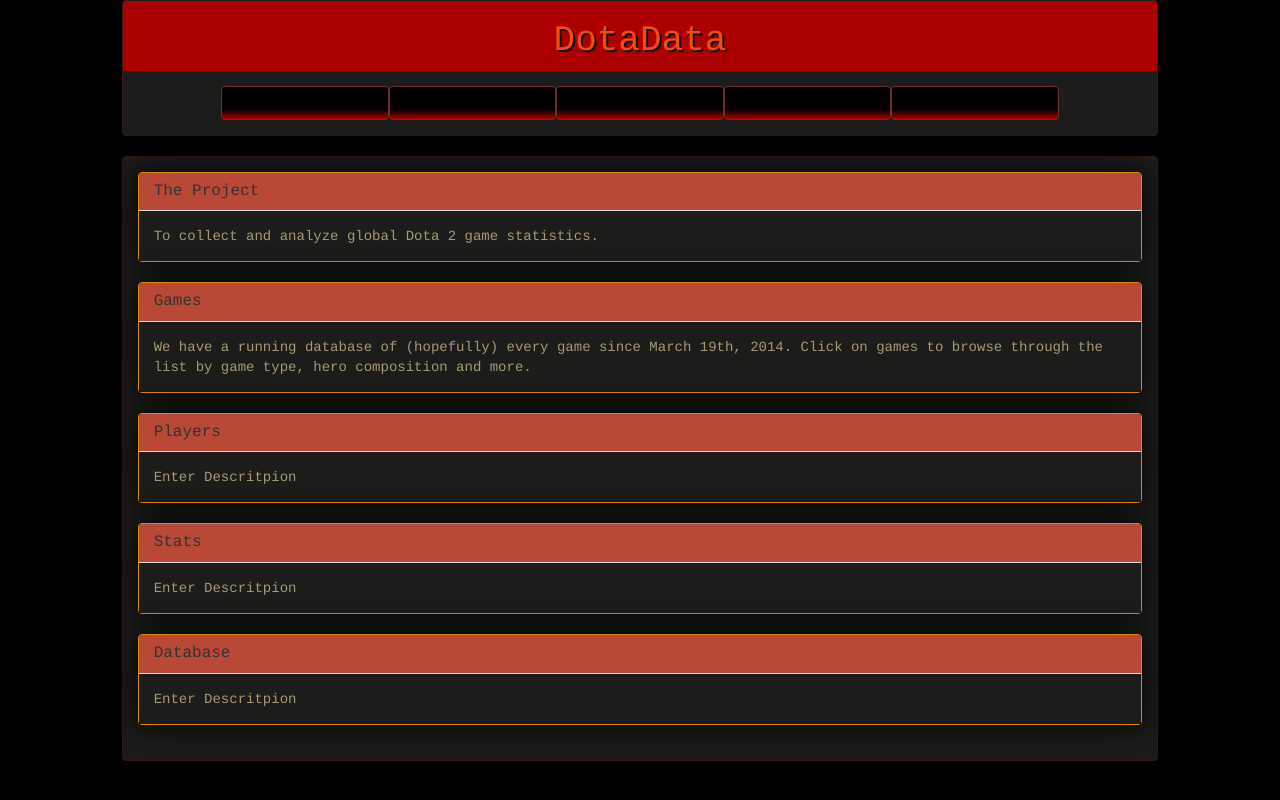
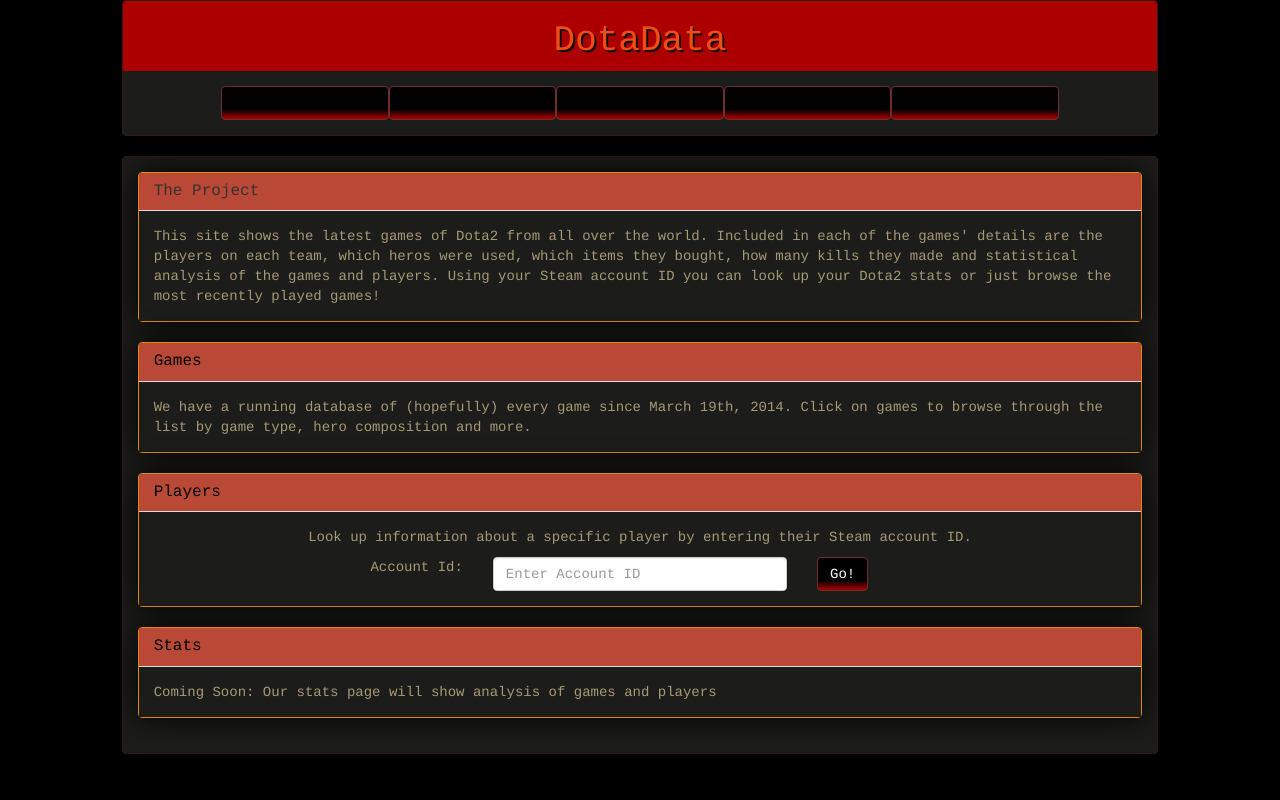
Before and after one commit to carlganz/DotaData, a Flask app: page / in a window 1280 px wide. Run offline with Flask 2, Linux system fonts and the light colour scheme; parts of the project's set-up code (start-up, migrations or seed data) failed here and were passed over; some libraries are stand-ins or nearby versions.

Commit message:
made little changes

```diff
--- a/server.py
+++ b/server.py
@@ -35,7 +35,7 @@ def details():
 @app.route('/stats')
 def stats():
     p = GetUniquePlayers()
-    return render_template('tbd.html', message = str(p))
+    return render_template('stats.html')
 
 @app.route('/about')
 def about():
@@ -43,7 +43,7 @@ def about():
 
 @app.route('/players')
 def players():
-    return render_template('tbd.html', message = 'Player information!')
+    return render_template('players.html')
 
 @app.route('/aboutdb')
 def tbd():
--- a/templates/about_us.html
+++ b/templates/about_us.html
@@ -8,7 +8,7 @@
     <h1 class="panel-title">Our Site</h1>
   </div>
   <div class="panel-body">
-    Description
+        This site shows the latest games of Dota2 from all over the world.  Included in each of the games' details are the players on each team, which heros were used, which items they bought, how many kills they made and statistical analysis of the games and players.  Using your Steam account ID you can look up your Dota2 stats or just browse the most recently played games!
   </div>
 </div>
 
--- a/templates/landing.html
+++ b/templates/landing.html
@@ -8,13 +8,13 @@
     <h1 class="panel-title">The Project</h1>
   </div>
   <div class="panel-body">
-    To collect and analyze global Dota 2 game statistics.
+    This site shows the latest games of Dota2 from all over the world.  Included in each of the games' details are the players on each team, which heros were used, which items they bought, how many kills they made and statistical analysis of the games and players.  Using your Steam account ID you can look up your Dota2 stats or just browse the most recently played games!
   </div>
 </div>
 
 <div class="panel panel-default" align=left>
   <div class="panel-heading">
-    <h1 class="panel-title">Games</h1>
+    <h1 class="panel-title"><a href="/games">Games</a></h1>
   </div>
   <div class="panel-body">
     We have a running database of (hopefully) every game since March 19th, 2014. Click on games to browse through the list by game type, hero composition and more.
@@ -23,28 +23,27 @@
 
 <div class="panel panel-default" align=left>
   <div class="panel-heading">
-    <h1 class="panel-title">Players</h1>
+    <h1 class="panel-title"><a href='/players'>Players</a></h1>
   </div>
-  <div class="panel-body">
-  	Enter Descritpion
+  <div class="panel-body" align="center">
+		<p>Look up information about a specific player by entering their Steam account ID.</p>
+	<div class="col-md-4" align="right">Account Id:</div>
+		<div class="col-md-4">
+			<input type="text" class="form-control" placeholder="Enter Account ID">
+		</div>
+		<div class="col-md-4" align="left">
+			<button class="btn btn-default">Go!</button>
+		</div>
   </div>
 </div>
 
 <div class="panel panel-default" align=left>
   <div class="panel-heading">
-    <h1 class="panel-title">Stats</h1>
+    <h1 class="panel-title"><a href='/stats'>Stats</a></h1>
   </div>
   <div class="panel-body">
-  	Enter Descritpion
+  	Coming Soon: Our stats page will show analysis of games and players
   </div>
 </div>
 
-<div class="panel panel-default" align=left>
-  <div class="panel-heading">
-    <h1 class="panel-title">Database</h1>
-  </div>
-  <div class="panel-body">
-  	Enter Descritpion
-  </div>
-</div>
 {% endblock %}
--- a/templates/layout_template.html
+++ b/templates/layout_template.html
@@ -41,11 +41,11 @@
 				<a href="/"><h1 class="page-title">DotaData</h1></a>
 				<div class="panel-body" align="center">
 					<div class="col-md-1"></div>
+					<a class="col-md-2 btn btn-default" href="/">Home</a>
 					<a class="col-md-2 btn btn-default" href="/games">Games</a>
 					<a class="col-md-2 btn btn-default" href="/players">Players</a>
 					<a class="col-md-2 btn btn-default" href="/stats">Stats</a>
-					<a class="col-md-2 btn btn-default" href="/about">About</a>
-					<a class="col-md-2 btn btn-default" href="/aboutdb">Database</a>
+					<a class="col-md-2 btn btn-default" href="/about">About Us</a>
 				</div>
 			</div>
 			<div class="panel panel-default">
```
Also changed, not shown: templates/players.html (added, +19 -0 lines), templates/stats.html (added, +9 -0 lines), 10 other files.
